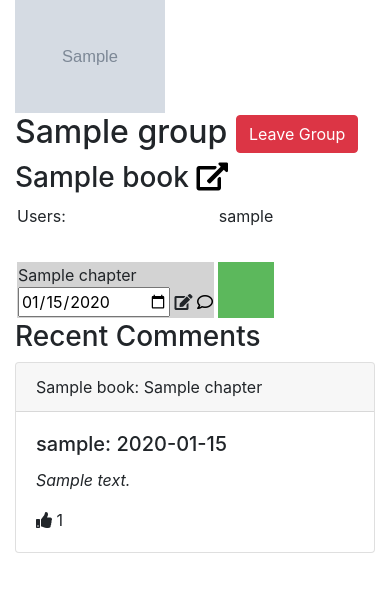
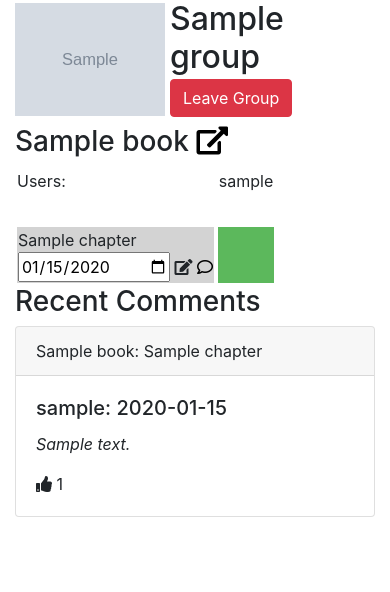
Before and after one commit to joshdbarton/nightstand-capstone, a Django app: page /groups/1 in a window 390 px wide. Shown: the part 56-648 px from the top of the page. Run offline with Django 3.2, Linux system fonts and the light colour scheme; a user stored in the database is signed in; tables that the repository leaves empty hold one stand-in row (values such as "Sample post"); grey boxes marked "Sample" are stand-in pictures; some libraries are stand-ins or nearby versions.

Commit message:
finished mobile styles for group view

```diff
--- a/nightstand_dashboard/static/nightstand_dashboard/main.css
+++ b/nightstand_dashboard/static/nightstand_dashboard/main.css
@@ -134,6 +134,11 @@ Book Detail Layout
     width: 154px;
 }
 
+#book-detail-comments {
+    max-height: 650px;
+    overflow: scroll;
+}
+
 /**************************
 Group Detail Layout
 **************************/
@@ -161,6 +166,19 @@ a i {
     color: gray;
 }
 
+#group-comments {
+    max-height: 650px;
+    overflow: scroll;
+}
+
+.group-detail-card img {
+    float: left;
+    margin: 3px 5px 0 0;
+}
+
+#group-progress {
+    clear: both;
+}
 /**************************
 Form Layout
 **************************/
@@ -182,8 +200,6 @@ form {
     float: left;
     margin-right: 5px;
 }
-
-
 /**************************
 Search Results Layout
 **************************/
```
